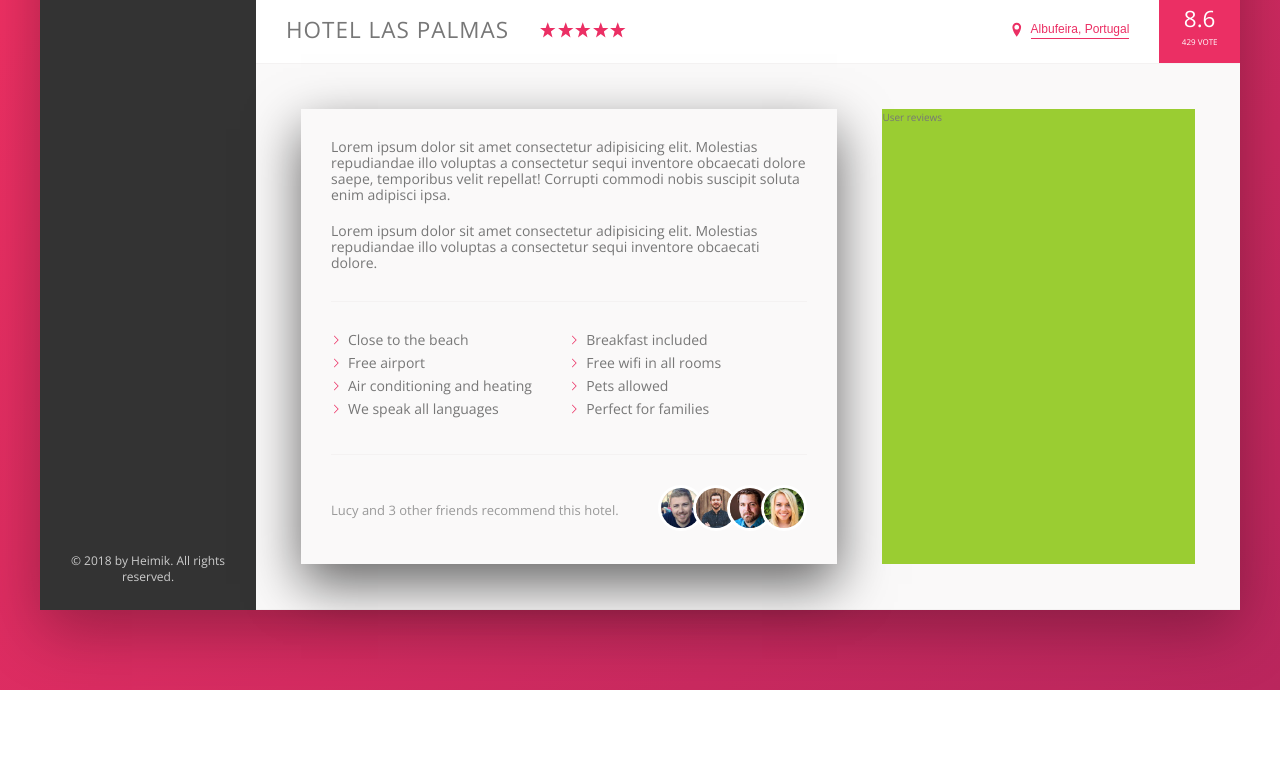
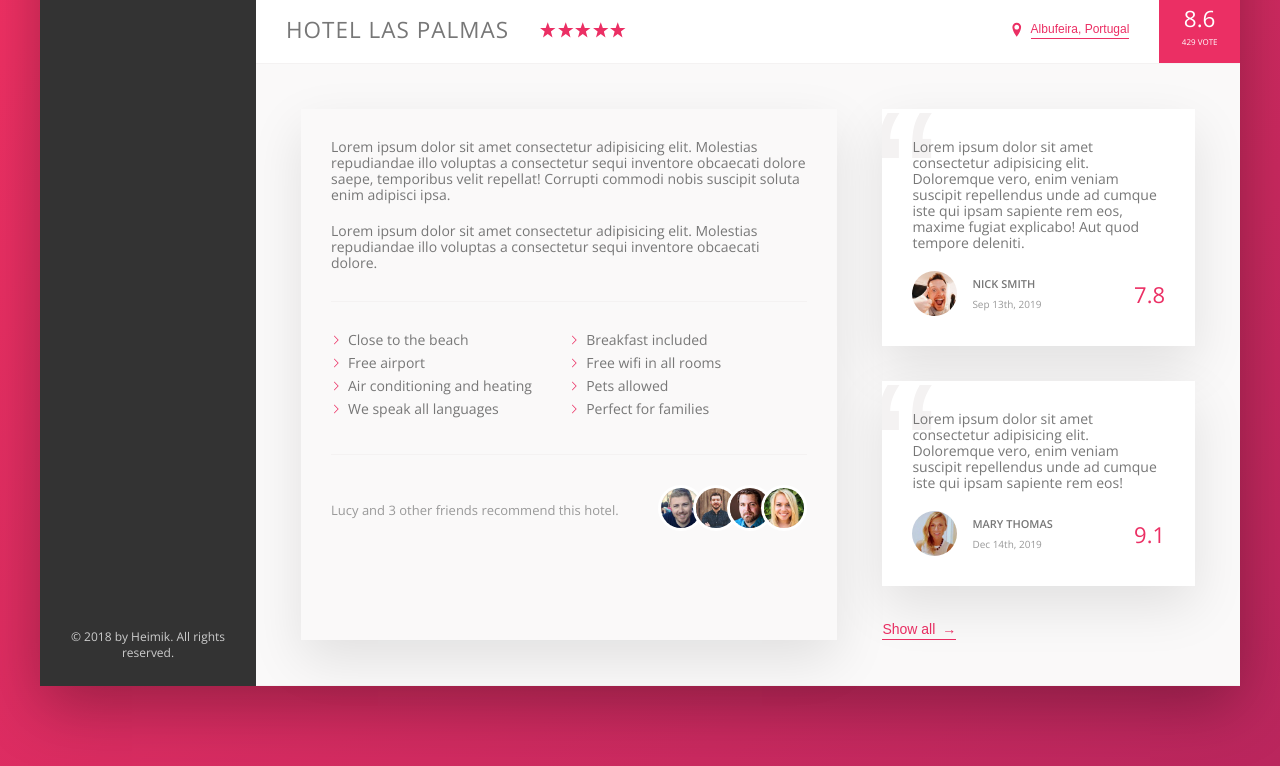
Before and after one commit to blademan/Trillo, a website: page index.html in a window 1280 px wide. Shown: the part 538-1304 px from the top of the page. Before the commit the page ends 1228 px from the top, so only its background shows below. Drawn offline with nearby package versions, Linux system fonts and the light colour scheme.

Commit message:
reviews block add

```diff
--- a/index.html
+++ b/index.html
@@ -199,7 +199,36 @@
                         </div>
 
                         <div class="user-reviews">
-                            User reviews
+                            <figure class="review">
+                                <blockquote class="review__text">Lorem ipsum dolor sit amet consectetur adipisicing elit. Doloremque vero, enim veniam suscipit repellendus unde ad cumque iste qui ipsam sapiente rem eos, maxime fugiat explicabo! Aut quod tempore deleniti.</blockquote>
+
+                                <figcaption class="review__user">
+                                    <img src="img/user-1.jpg" alt="User 1" class="review__photo">
+                                    <div class="review__user-box">
+                                        <div class="review__user-name">Nick Smith</div>
+                                        <div class="review__user-date">Sep 13th, 2019</div>
+                                    </div>
+
+                                    <div class="review__rating">7.8</div>
+                                </figcaption>
+                            </figure>
+
+                            <figure class="review">
+                                <blockquote class="review__text">Lorem ipsum dolor sit amet consectetur adipisicing elit. Doloremque vero, enim veniam suscipit repellendus unde ad cumque iste qui ipsam sapiente rem eos! </blockquote>
+
+                                <figcaption class="review__user">
+                                    <img src="img/user-2.jpg" alt="User 1" class="review__photo">
+                                    <div class="review__user-box">
+                                        <div class="review__user-name">Mary Thomas</div>
+                                        <div class="review__user-date">Dec 14th, 2019</div>
+                                    </div>
+
+                                    <div class="review__rating">9.1</div>
+                                </figcaption>
+                            </figure>
+
+
+                            <button class="btn-inline">Show all <span>&rarr;</span></button>
                         </div>
                     </div>
                </main>
--- a/sass/_base.scss
+++ b/sass/_base.scss
@@ -14,7 +14,7 @@
     --color-grey-dark-3: #999;
 
     --shadow-dark: 0 2rem 6rem rgba(0,0,0, .3);
-    --shadow-light: 0 2rem 5rem rgba(0,0,0, .6);
+    --shadow-light: 0 2rem 5rem rgba(0,0,0, .1);
     --line: 1px solid var(--color-grey-light-2);
 }
 
--- a/sass/_componets.scss
+++ b/sass/_componets.scss
@@ -305,9 +305,17 @@
     background-color: transparent;
     cursor: pointer;
     transition: all .5s;
+    & span {
+        margin-left: 3px;
+        transition: all .5s;
+    }
 
     &:hover {
         color: var(--color-grey-dark-1);
+        & span {
+            margin-left: 8px;
+
+        }
     }
 
     &:focus {
@@ -418,3 +426,70 @@
     }
 
 }
+
+//////////////////////////////
+///////////REVIEWS
+
+.review{
+    background-color: white;
+    box-shadow: var(--shadow-light);
+    margin-bottom: 3.5rem;
+    padding: 3rem;
+    position: relative;
+    overflow: hidden;
+
+    &__text {
+        margin-bottom: 2rem;
+        z-index: 10;
+        position: relative;
+    }
+
+    &__user {
+        display: flex;
+        align-items: center;
+    }
+
+    &__photo {
+        width: 4.5rem;
+        height: 4.5rem;
+        border-radius: 50%;
+        margin-right: 1.5rem;
+    }
+
+    &__user-box {
+        margin-right: auto;
+    }
+
+    &__user-name {
+        text-transform: uppercase;
+        font-size: 1.1rem;
+        margin-bottom: .4rem;
+
+        font-weight: 600;
+    }
+    &__user-date {
+        font-size: 1rem;
+        color: var(--color-grey-dark-3);
+
+    }
+
+    &__rating {
+        color: var(--color-primary);
+        font-size: 2.2rem;
+        font-weight: 300;
+    }
+
+    &::before {
+        content: "\201C";
+        position: absolute;
+        font-size: 20rem;
+        top: -2.7rem;
+        left: -1rem;
+        line-height: 1;
+        color: var(--color-grey-light-2);
+        font-family: sans-serif;
+        z-index: 1;
+
+
+    }
+}
--- a/sass/_layout.scss
+++ b/sass/_layout.scss
@@ -43,6 +43,7 @@
 }
 
 .detail {
+    font-size: 1.4rem;
     display: flex;
     padding: 4.5rem;
     background-color: var(--color-grey-light-1);
@@ -51,7 +52,7 @@
 }
 
 .description {
-    font-size: 1.4rem;
+
     box-shadow: var(--shadow-light);
     padding: 3rem;
 
@@ -62,7 +63,7 @@
 }
 
 .user-reviews {
-    background-color: yellowgreen;
+
     flex: 1;
 
 }
```
Also changed, not shown: css/style.css.
